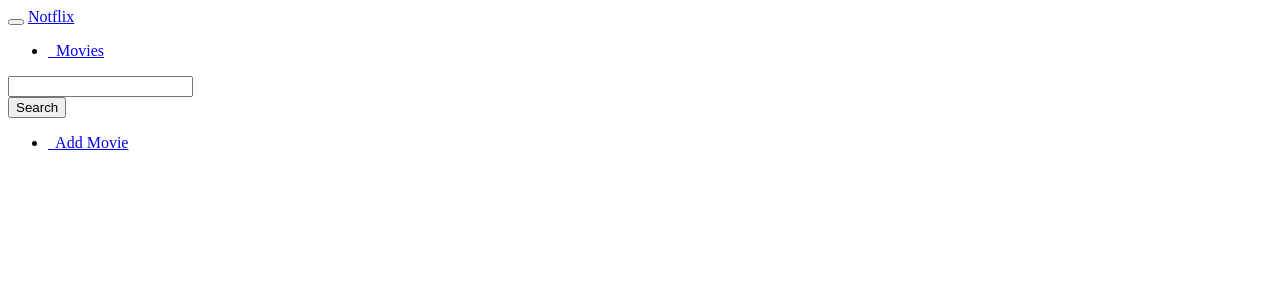
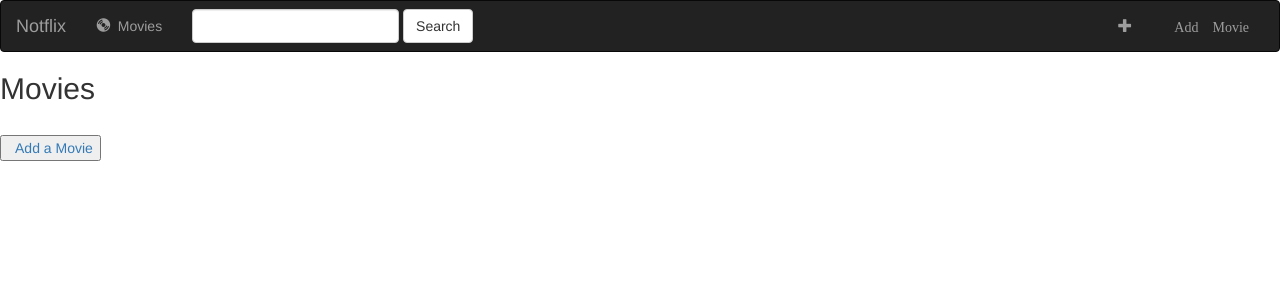
Before and after one commit to pbexe/notflix, a Django app: page / in a window 1280 px wide. Shown: the top 300 px of the page. Run offline with Django 3.2, Linux system fonts and the light colour scheme; data that the repository does not hold is empty; some libraries are stand-ins or nearby versions.

Commit message:
designed it a bit with bootstrap

```diff
--- /dev/null
+++ b/movies/static/movies/style.css
@@ -0,0 +1,4 @@
+img{
+    max-width: 500px;
+    height: 100px;
+}
--- a/movies/templates/movies/base.html
+++ b/movies/templates/movies/base.html
@@ -4,46 +4,55 @@
     <meta charset="UTF-8">
     <title>{% block title %}Notflix{% endblock %}</title>
     {% load staticfiles %}
+<link rel="shortcut icon" type="image/png" href="{%  static 'favicon.ico' %}"/>
+    <link rel="stylesheet" href="https://maxcdn.bootstrapcdn.com/bootstrap/3.3.6/css/bootstrap.min.css">
+    <link href='https://fonts.googleapis.com/css?family=Satisfy' rel='stylesheet' type='text/css'>
+    <link rel="stylesheet" type="text/css" href="{% static 'movies/style.css' %}"/>
+    <script src="https://ajax.googleapis.com/ajax/libs/jquery/1.12.0/jquery.min.js"></script>
+    <script src="http://maxcdn.bootstrapcdn.com/bootstrap/3.3.6/js/bootstrap.min.js"></script>
 </head>
 
 <body>
 
-<nav>
-
+<nav class="navbar navbar-inverse">
+<div class="container-fluid">
     <!-- header-->
-    <div>
-        <button type="button" data-toggle="collapse" data-target="#topNavBar">
+    <div class="navbar-header">
+        <button type="button" class="navbar-toggle" data-toggle="collapse" data-target="#topNavBar">
                 <span class="icon-bar"></span>
                 <span class="icon-bar"></span>
                 <span class="icon-bar"></span>
         </button>
-        <a href="{% url 'movies:index' %}">Notflix</a>
+        <a class="navbar-brand" href="{% url 'movies:index' %}">Notflix</a>
 
     </div>
 
     <!-- items-->
-    <div>
-        <ul>
-            <li class="{% block movies_active %}{% endblock %}"><a href="{% url 'movies:index' %}"><span></span>&nbsp; Movies</a></li>
+    <div class="collapse navbar-collapse" id="topNavBar">
+        <ul class="nav navbar-nav">
+            <li class="{% block movies_active %}{% endblock %}"><a
+                    href="{% url 'movies:index' %}">
+                <span class="glyphicon glyphicon-cd" aria-hidden="true">
+                </span>&nbsp; Movies</a></li>
 
         </ul>
 
-    <form role="search" method="get" action="{% url 'movies:index' %}">
-        <div>
+    <form class="navbar-form navbar-left" role="search" method="get" action="{% url 'movies:index' %}">
+        <div class="form-group">
             <input type="text" class="form-control" name="q" value="{{ request.GET.q }}">
         </div>
-        <button type="submit" >Search</button>
+        <button type="submit" class="btn btn-default">Search</button>
     </form>
 
-    <ul>
+    <ul class="nav navbar-nav navbar-right">
         <li>
             <a href="{% url 'movies:create_movie' %}">
-                <span> &nbsp; Add Movie</span>
+                <span class="glyphicon glyphicon-plus" aria-hidden="true"> &nbsp; Add Movie</span>
             </a>
         </li>
     </ul>
     </div>
-
+</div>
 </nav>
 {% block body %}
 {% endblock %}
--- a/movies/templates/movies/index.html
+++ b/movies/templates/movies/index.html
@@ -2,5 +2,47 @@
 {% block albums_active %}active{% endblock %}
 
 {% block body %}
+<div>
+<div>
+    <h2>Movies </h2>
+</div>
+    {% if movies %}
+            {% for movie in movies %}
+
+                <a href="{% url 'movies:detail' movie.id %}">
+                            <img src="{{ movie.movie_logo.url }}" >
+                </a>
+
+                <div >
+                            <h2>{{ movie.movie_title }}</h2>
+                            <h4>{{ movie.genre }}</h4>
+
+                            <!-- View Details -->
+                            <a href="{% url 'movies:detail' movie.id %}"  role="button">View Details</a>
+
+
+
+                            <!-- Favorite Album -->
+                            <a href="{% url 'movies:favorite' movie.id %}"  role="button">
+                            </a>
+
+                        </div>
+            {% endfor %}
+        {% else %}
+        <div>
+                <br>
+                <a href="{% url 'movies:create_movie' %}">
+                    <button type="button" >
+                        <span ></span>&nbsp; Add a Movie
+                    </button>
+                </a>
+            </div>
+    {% endif %}
+
+</div>
+
+    <!-- if the customer searches and there are movies to display -->
+
+
 
 {% endblock %}
--- a/movies/urls.py
+++ b/movies/urls.py
@@ -7,5 +7,6 @@ urlpatterns = [
     url(r'^$', views.index, name='index'),
     url(r'^(?P<movie_id>[0-9]+)/$', views.detail, name='detail'),
     url(r'^create_movie/$', views.create_movie, name='create_movie'),
+    url(r'^(?P<movie_id>[0-9]+)/favorite/$', views.favorite, name='favorite'),
 
 ]
--- a/movies/views.py
+++ b/movies/views.py
@@ -3,6 +3,8 @@ from django.shortcuts import render, get_object_or_404
 from .forms import MovieForm
 from .models import Movie
 from django.db.models import Q
+from django.http import JsonResponse
+
 
 
 
@@ -53,3 +55,16 @@ def index(request):
         })
     else:
         return render(request, 'movies/index.html', {'movies': movies})
+
+def favorite(request, movie_id):
+    movie = get_object_or_404(Movie, pk=movie_id)
+    try:
+        if movie.is_favorite:
+            movie.is_favorite = False
+        else:
+            movie.is_favorite = True
+        movie.save()
+    except (KeyError, Movie.DoesNotExist):
+        return JsonResponse({'success': False})
+    else:
+        return JsonResponse({'success': True})
```
Also changed, not shown: media/22831030_717281945148919_421438309_o.jpg (added).
